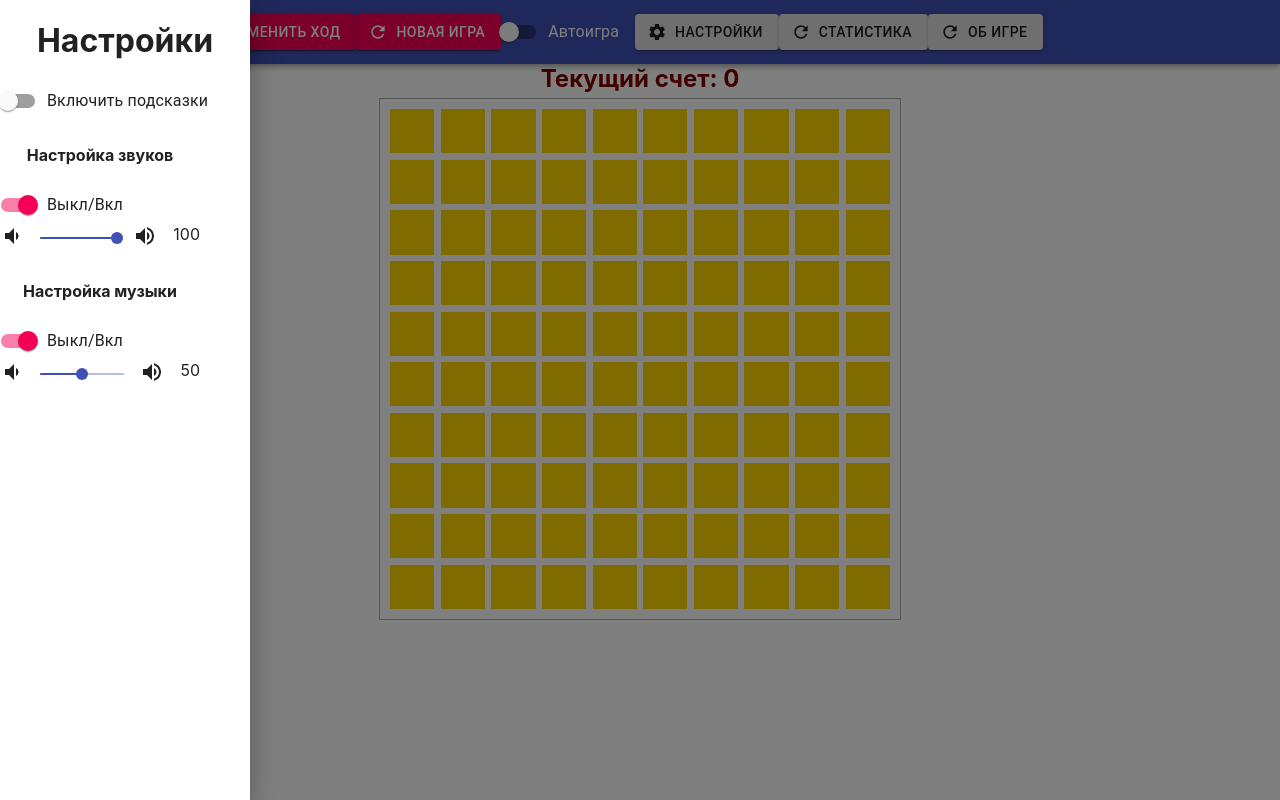
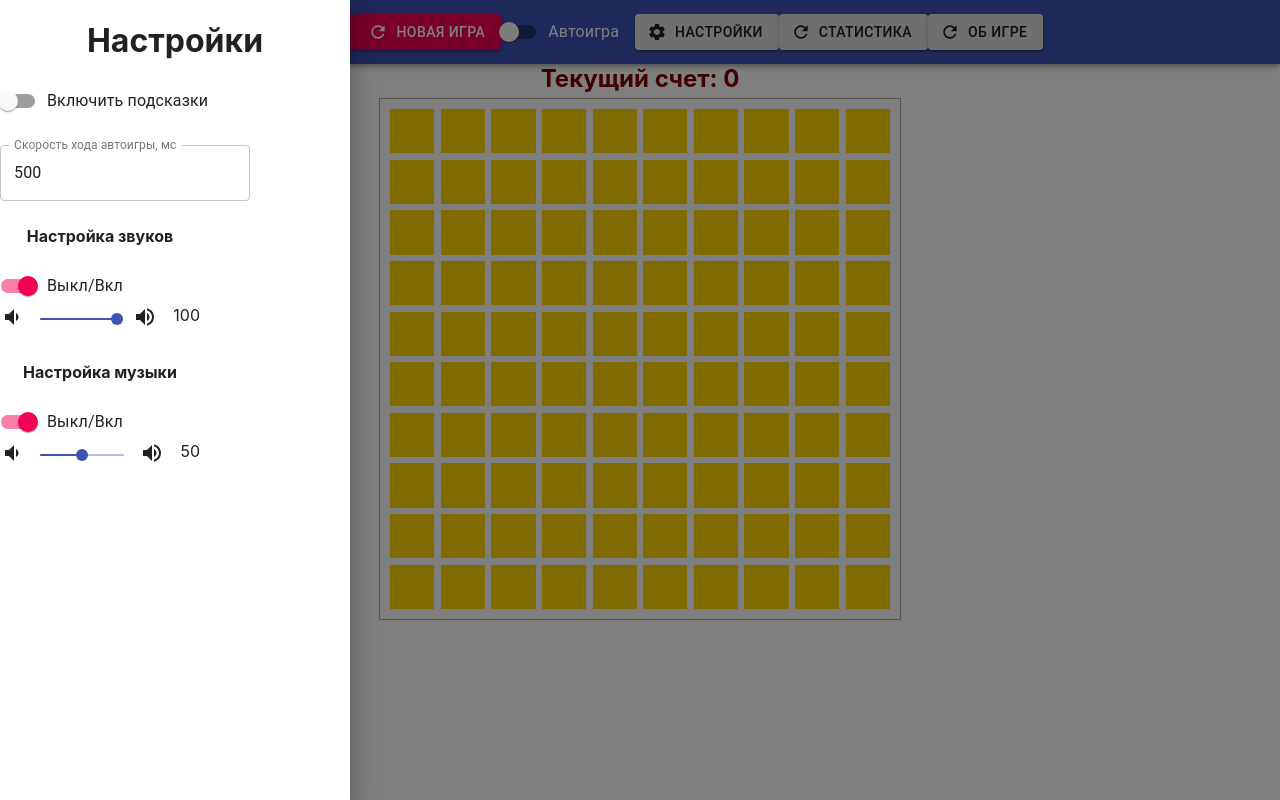
Before and after one commit to KarpusKonstantin/react-game, a React (Create React App) app: page / in a window 1280 px wide. Both pictures are taken after a click on the button "НАСТРОЙКИ". Built offline with nearby package versions, Linux system fonts and the light colour scheme.

Commit message:
feat: add autoplay speed

```diff
--- a/src/App.js
+++ b/src/App.js
@@ -43,6 +43,7 @@ function App() {
   // let timerId = 0;
 
   const dispatch = useDispatch();
+  const autoPlaySpeed = useSelector(state => state.repos.autoPlaySpeed);
 
   const optionsStore = useSelector(state => {
     const options = state.repos.options;
@@ -105,7 +106,7 @@ function App() {
         n = getRandomIntInclusive(0, n);
 
         const el = getElementInGameArea(varStepArray[n].col, varStepArray[n].row);
-        setTimeout(() => {el.click()}, 500);
+        setTimeout(() => {el.click()}, autoPlaySpeed);
 
       } else {
 
@@ -153,13 +154,17 @@ function App() {
   }
 
   function handleOpenModalDialog() {
-    const gameStatistics = JSON.parse(localStorage.getItem('gameStatistics')) || [];
+    let gameStatistics = JSON.parse(localStorage.getItem('gameStatistics')) || [];
     const date = new Date();
 
     gameStatistics.push({
       id: uuidv4(),
       date: date.toLocaleDateString('ru-RU') + ' ' + date.toLocaleTimeString('ru-Ru'),
-      score: score
+      score: score + 1
+    });
+
+    gameStatistics = gameStatistics.sort((a, b) => {
+      return b.score - a.score;
     });
 
     if (gameStatistics.length > 10) {
--- a/src/components/OptionsPanel/OptionsPanel.js
+++ b/src/components/OptionsPanel/OptionsPanel.js
@@ -6,14 +6,20 @@ import FormControlLabel from "@material-ui/core/FormControlLabel";
 import Switch from "@material-ui/core/Switch";
 import VolumeSettings from "../VolumeSettings/VolumeSettings";
 import {useDispatch, useSelector} from "react-redux";
-import {setHint} from "../../reducers/reposReducer"
+import {setAutoPlaySpeed, setHint} from "../../reducers/reposReducer"
+import TextField from "@material-ui/core/TextField";
 
 export default function OptionsPanel(props) {
   const dispatch = useDispatch();
   const hintValue = useSelector(state => state.repos.options.hint)
+  const autoPlaySpeedValue = useSelector(state => state.repos.autoPlaySpeed)
 
   function hintChange(event) {
     dispatch(setHint(event.target.checked));
+  }
+
+  function autoPlaySpeedChange(event) {
+    dispatch(setAutoPlaySpeed(event.target.value));
   }
 
   return (
@@ -22,12 +28,25 @@ export default function OptionsPanel(props) {
         <div className="optionsPanel">
           <div className="optionsPanel-title"><h1>Настройки</h1></div>
 
-          <FormGroup row>
+          <FormGroup row className="hintSwitch">
             <FormControlLabel
               control={< Switch checked={ hintValue } onChange={ hintChange } name="hint" /> }
               label="Включить подсказки"
             />
           </FormGroup>
+
+          <TextField
+            value={autoPlaySpeedValue}
+            onChange={ autoPlaySpeedChange }
+            className="speedAutoPlay"
+            id="outlined-number"
+            label="Скорость хода автоигры, мс"
+            type="number"
+            InputLabelProps={{
+              shrink: true,
+            }}
+            variant="outlined"
+          />
 
           <VolumeSettings title={'Настройка звуков'} name="sound"  />
           <VolumeSettings title={'Настройка музыки'} name="music"  />
--- a/src/components/OptionsPanel/optionsPanel.css
+++ b/src/components/OptionsPanel/optionsPanel.css
@@ -1,7 +1,15 @@
 .optionsPanel {
-    width: 250px;
+    width: 350px;
 }
 
 .optionsPanel-title {
     text-align: center;
 }
+
+.hintSwitch {
+    margin-bottom: 25px;
+}
+
+.speedAutoPlay {
+    width: 250px;
+}
--- a/src/reducers/reposReducer.js
+++ b/src/reducers/reposReducer.js
@@ -5,6 +5,7 @@ const SET_MUSIC_MUTE = "SET_MUSIC_MUTE";
 const SET_MUSIC_VOLUME = "SET_MUSIC_VOLUME";
 const SET_OPTIONS = "SET_OPTIONS";
 const SET_AUTOPLAY = "SET_AUTOPLAY";
+const SET_AUTOPLAY_SPEED = "SET_AUTOPLAY_SPEED";
 
 const defaultState = {
   options: {
@@ -18,7 +19,8 @@ const defaultState = {
       volume: 0.5
     }
   },
-  autoPlay: false
+  autoPlay: false,
+  autoPlaySpeed: 500
 }
 
 export default function reposReducer(state = defaultState, action) {
@@ -32,6 +34,11 @@ export default function reposReducer(state = defaultState, action) {
       return {
         ...state,
         autoPlay: action.payload
+      }
+    case SET_AUTOPLAY_SPEED:
+      return {
+        ...state,
+        autoPlaySpeed: action.payload
       }
     case SET_HINT:
       return {
@@ -101,3 +108,4 @@ export const setMusicMute = (mute) => ({type:SET_MUSIC_MUTE, payload:mute});
 export const setMusicVolume = (volume) => ({type:SET_MUSIC_VOLUME, payload:volume});
 export const setOptions = (options) => ({type:SET_OPTIONS, payload:options});
 export const setAutoPlay = (bool) => ({type:SET_AUTOPLAY, payload:bool});
+export const setAutoPlaySpeed = (speed) => ({type:SET_AUTOPLAY_SPEED, payload:speed});
```
Also changed, not shown: src/components/About/About.js (added, +66 -0 lines).
